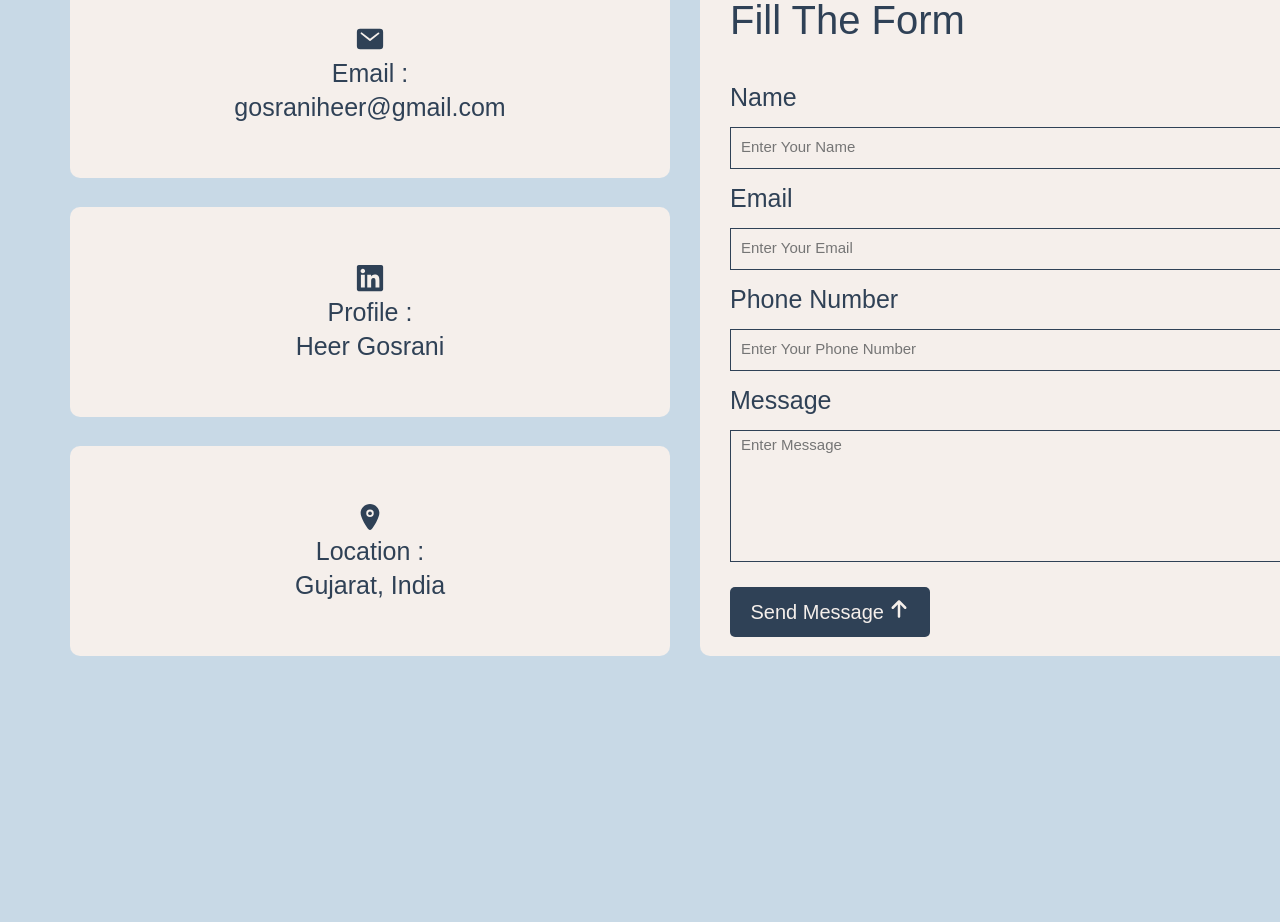
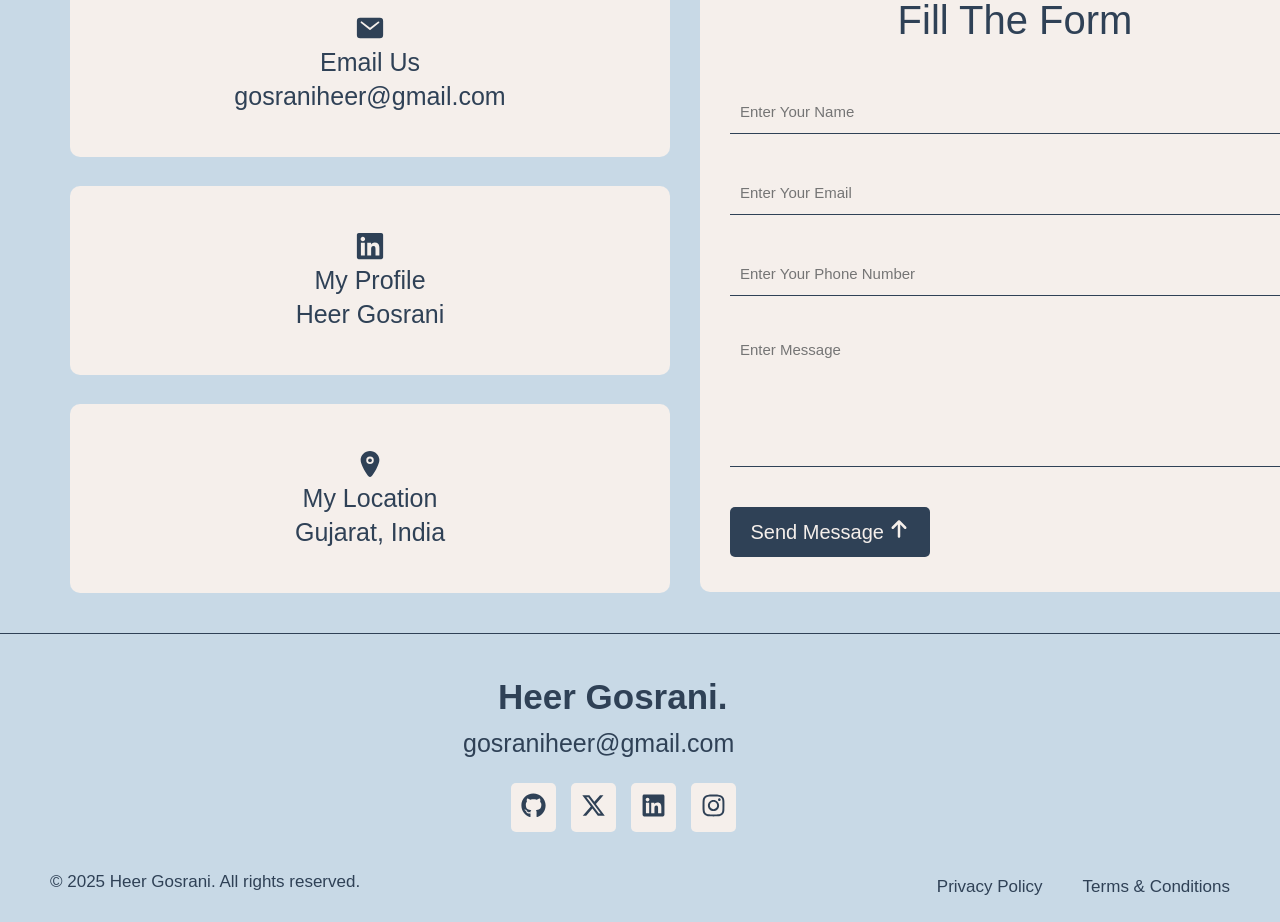
Before and after one commit to heergosrani02/my-portfolio, a React (Vite) app: page / in a window 1280 px wide. Shown: the part 3820-4742 px from the top of the page. Before the commit the page ends 4477 px from the top, so only its background shows below. Built offline with nearby package versions, Linux system fonts and the light colour scheme; a web font is replaced by a local one.

Commit message:
footer-created

```diff
--- a/src/App.jsx
+++ b/src/App.jsx
@@ -5,6 +5,7 @@ import AboutSection from './components/AboutSection/AboutSection.jsx'
 import ResumeSection from './components/ResumeSection/ResumeSection.jsx'
 import ProjectSection from './components/ProjectSection/ProjectSection.jsx'
 import ContactSection from './components/ContactSection/ContactSection.jsx'
+import Footer from "./components/Footer/Footer.jsx"
 
 function App() {
 
@@ -16,6 +17,7 @@ function App() {
       <ResumeSection />
       <ProjectSection />
       <ContactSection />
+      <Footer />
     </>
   )
 }
--- a/src/components/ContactSection/ContactSection.jsx
+++ b/src/components/ContactSection/ContactSection.jsx
@@ -19,19 +19,19 @@ function ContactSection() {
             <div className={contactCss.contacts}>
               <div className={contactCss.email}>
                 <IoMail size={30} />
-                <p>Email :</p>
+                <p>Email Us</p>
                 <p>gosraniheer@gmail.com</p>
               </div>
 
               <div className={contactCss.linkedin}>
                 <FaLinkedin size={30} />
-                <p>Profile :</p>
+                <p>My Profile</p>
                 <p>Heer Gosrani</p>
               </div>
 
               <div className={contactCss.location}>
                 <IoLocation size={30} />
-                <p>Location :</p>
+                <p>My Location</p>
                 <p>Gujarat, India</p>
               </div>
             </div>
@@ -39,16 +39,12 @@ function ContactSection() {
             <div className={contactCss.contactForm}>
                 <p>Fill The Form</p>
                 <form>
-                    <label htmlFor="name">Name</label>
                     <input type="text" id="name" name="name" placeholder="Enter Your Name" />
 
-                    <label htmlFor="email">Email</label>
                     <input type="text" id="email" placeholder="Enter Your Email" />
 
-                    <label htmlFor="phoneNumber">Phone Number</label>
                     <input type="number" id="phoneNumber" name="phoneNumber" placeholder="Enter Your Phone Number" />
 
-                    <label htmlFor="message">Message</label>
                     <textarea type="text" id="message" name="message" placeholder="Enter Message" />
 
                     <button className={contactCss.messageBtn}>Send Message <FaArrowUp size={20} /></button>
--- a/src/components/ContactSection/ContactSection.module.css
+++ b/src/components/ContactSection/ContactSection.module.css
@@ -26,7 +26,7 @@
 
 .email, .linkedin, .location{
     width: 600px;
-    height: 210px;
+    height: 189px;
     margin-left: 70px;
     font-size: 25px;
     background: #F5EFEB;
@@ -40,7 +40,7 @@
 
 .contactForm{
     width: 648px;
-    height: 43rem;
+    height: 39rem;
     background: #F5EFEB;
     border-radius: 10px;
 }
@@ -49,6 +49,7 @@
     font-size: 40px;
     margin: 20px;
     padding: 10px;
+    text-align: center;
 }
 
 .contactForm form{
@@ -66,9 +67,15 @@
     width: 550px;
     height: 30px;
     padding: 5px 10px;
-    margin: 5px 30px;
+    margin: 20px 30px;
     background: none;
-    border: 1px solid #2f4156;
+    border: solid #2f4156;
+    border-width: 0 0 1px 0;
+}
+
+input::-webkit-inner-spin-button {
+  -webkit-appearance: none;
+  margin: 0;
 }
 
 input:focus, textarea:focus{
@@ -82,11 +89,12 @@ input::placeholder, textarea::placeholder{
 .contactForm textarea{
     width: 550px;
     height: 120px;
-    margin: 5px 30px;
+    margin: 20px 30px;
     padding: 5px 10px;
     background: none;
-    border: 1px solid #2f4156;
     resize: none;
+    border: solid #2f4156;
+    border-width: 0 0 1px 0;
 }
 
 .messageBtn{
--- /dev/null
+++ b/src/components/Footer/Footer.jsx
@@ -0,0 +1,52 @@
+import footerCss from "./Footer.module.css";
+
+import { FaInstagram, FaLinkedin, FaXTwitter } from "react-icons/fa6";
+import { FaGithub } from "react-icons/fa";
+
+function Footer() {
+  return (
+    <>
+      <div className={footerCss.container}>
+        <div className={footerCss.content}>
+          <div className={footerCss.name}>
+            <p>Heer Gosrani.</p>
+          </div>
+          <div className={footerCss.email}>
+            <p>gosraniheer@gmail.com</p>
+          </div>
+
+          <div className={footerCss.socialMedia}>
+            <div className={footerCss.github}>
+              <FaGithub size={25} />
+            </div>
+            <div className={footerCss.twitter}>
+              <FaXTwitter size={25} />
+            </div>
+            <div className={footerCss.linkedin}>
+              <FaLinkedin size={25} />
+            </div>
+            <div className={footerCss.instagram}>
+              <FaInstagram size={25} />
+            </div>
+          </div>
+        </div>
+
+        <div className={footerCss.rightsReserved}>
+            <p>© 2025 Heer Gosrani. All rights reserved.</p>
+        </div>
+
+        <div className={footerCss.conditions}>
+            <div className={footerCss.privacyPolicy}>
+                Privacy Policy
+            </div>
+
+            <div className={footerCss.terms}>
+                Terms & Conditions
+            </div>
+        </div>
+      </div>
+    </>
+  );
+}
+
+export default Footer;
--- /dev/null
+++ b/src/components/Footer/Footer.module.css
@@ -0,0 +1,63 @@
+.container {
+    width: 100%;
+    margin-top: 40px;
+    border-top: 1px solid #2f4156;
+}
+
+.content {
+    width: 95%;
+    padding: 10px 30px;
+    display: flex;
+    flex-direction: column;
+    justify-content: center;
+    align-items: center;
+}
+
+.name {
+    width: 280px;
+    font-size: 35px;
+    font-weight: 600;
+    position: relative;
+    top: 33px;
+}
+
+.email {
+    width: 350px;
+    font-size: 25px;
+    position: relative;
+    top: 45px;
+}
+
+.socialMedia{
+    display: flex;
+    gap: 15px;
+    position: relative;
+    top: 70px;
+    right: 15px;
+}
+
+.github, .linkedin, .twitter, .instagram{
+    padding: 10px;
+    background: #F5EFEB;
+    border-radius: 5px;
+}
+
+.rightsReserved{
+    width: 450px;
+    padding-bottom: 30px;
+    font-size: 17px;
+    position: relative;
+    top: 100px;
+    left: 50px;
+}
+
+.conditions{
+    display: flex;
+    gap: 40px;
+    font-size: 17px;
+    justify-content: end;
+    align-items: center;
+    position: relative;
+    top: 55px;
+    right: 50px;
+}
```
